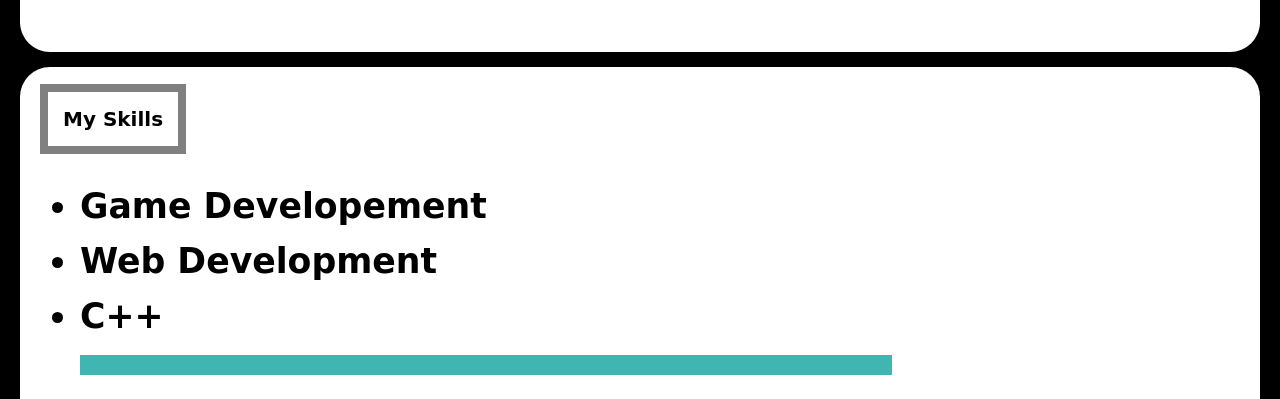
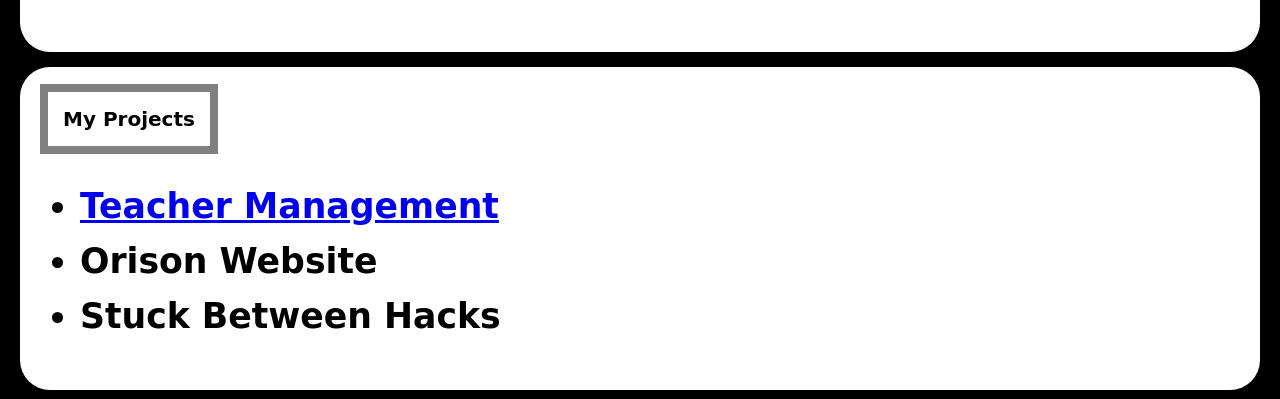
Before and after one commit to hardiksharma02/portfolio_website, a plain HTML site: page index.html in a window 1280 px wide. Shown: the part 1497-1896 px from the top of the page. Drawn offline with Linux system fonts and the light colour scheme.

Commit message:
some changes

```diff
--- a/index.html
+++ b/index.html
@@ -13,14 +13,14 @@
     </div>
     <div class="section">
         <h1><span>About Me</span></h1>
-        <p>Hey! I'm <strong>Hardik Sharma</strong> from<strong>Kota,Rajsthan</strong>Pursuing CSE</p>
+        <p>Hey! I'm <strong> Hardik Sharma </strong> from <strong> Kota,Rajsthan </strong> Pursuing CSE </p>
     </div>
     <div class="section" id="res">
         <h1><span>My Works</span></h1>
 
         <p align="centre"><strong>Here Are Some Of My Works</strong></p>
 
-        <a href="https://github.com/hardiksharma02">
+        <a href="https://github.com/hardiksharma02" target="_blank">
           <img src="https://img.icons8.com/nolan/144/github.png" />
           <div class="caption">Github Account</div>
         </a>
@@ -42,11 +42,11 @@
       </div>
 
       <div class="section">
-        <h1><span>My Skills</span></h1>
+        <h1><span>My Projects</span></h1>
         <ul>
-          <li>Game Developement<br/> </li>
-          <li>Web Development<br/></li>
-          <li>C++<br /> <progress min="0" max="100" value="100"></progress> </li>
+          <li><a href="https://github.com/hardiksharma02/TeacherManagement" target="_blank">Teacher Management</a><br/> </li>
+          <li>Orison Website<br/></li>
+          <li>Stuck Between Hacks<br /></li>
         </ul>
       </div>
 
```
